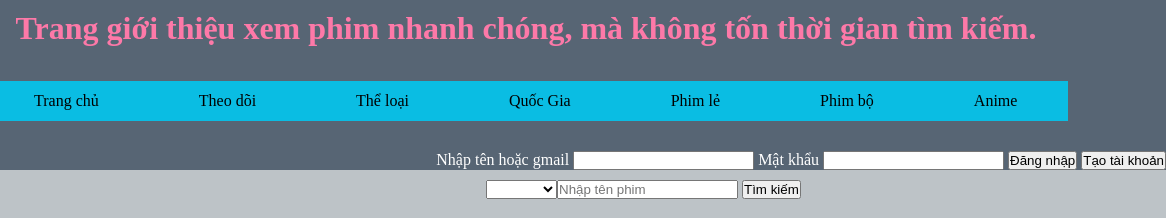
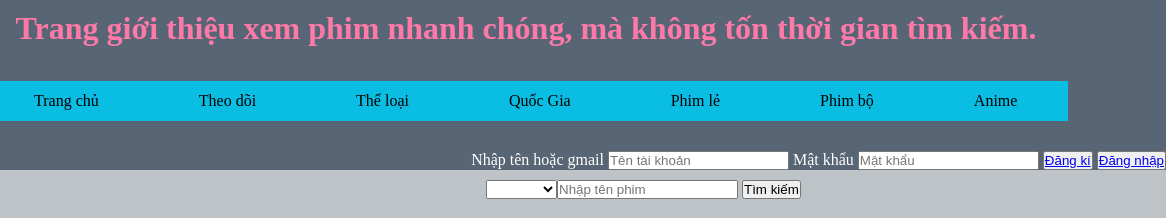
Before and after one commit to Phat25082002/Phat25082002.github.io, a plain HTML site: page phatcanxa.html in a window 1280 px wide. Shown: the top 218 px of the page, 114-1280 px from the left. Drawn offline with Linux system fonts and the light colour scheme.

Commit message:
Update phatcanxa.html

```diff
--- a/phatcanxa.html
+++ b/phatcanxa.html
@@ -24,14 +24,14 @@
       <form>
       <p id="thongtin">
       <label>Nhập tên hoặc gmail</label>
-      <input type="Email">
+      <input type="Email" placeholder="Tên tài khoản">
       <label>Mật khẩu</label>
-      <input type="password">
+      <input type="password" placeholder="Mật khẩu">
       <button>
-        Đăng nhập
+        <a href="https://phat25082002.github.io/dang-ki.html" target="_blank">Đăng kí</a>
       </button>
       <button>
-        Tạo tài khoản
+        <a href="https://phat25082002.github.io/dangnhap.html">Đăng nhập</a>
       </button>
       </p>
       </header>
@@ -99,7 +99,7 @@
     <img src="https://i0.wp.com/image.motphim.net/poster/tram-nam-hoa-hop-uoc-dinh-mot-loi-8537.jpg?" width = 400px height = 500px><br/>
       Trăm năm hòa hợp, ước định một lời <br/>
       Forever love (2020)
-    <a href="https://7chill.tv/phim/tram-nam-hoa-hop-uoc-dinh-mot-loi-14654/xem-phim.html"target="_blank">Xem phim</a>
+    <a class="c1" href="https://7chill.tv/phim/tram-nam-hoa-hop-uoc-dinh-mot-loi-14654/xem-phim.html"target="_blank">Xem phim</a>
       </p>
     </div>
     <div id ="t2">
```
